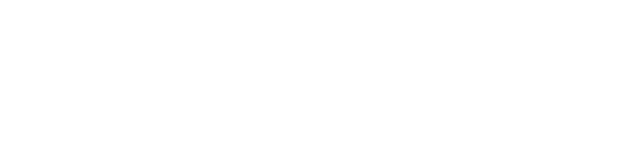
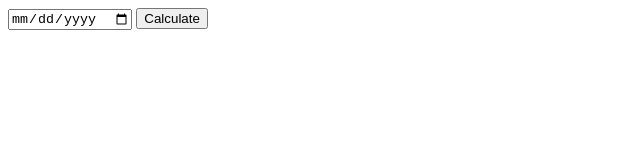
Before and after one commit to jemychen/AgeCalculator, a plain HTML site: page index.html in a window 1280 px wide. Shown: the whole page, without its empty margins (0-640 px from the left). Drawn offline with Linux system fonts and the light colour scheme.

Commit message:
Added initial button

```diff
--- a/index.html
+++ b/index.html
@@ -1,12 +1,16 @@
 <!DOCTYPE html>
 <html lang="en">
 <head>
-    <meta charset="UTF-8">
-    <meta http-equiv="X-UA-Compatible" content="IE=edge">
-    <meta name="viewport" content="width=device-width, initial-scale=1.0">
     <title>Document</title>
 </head>
 <body>
-
+    <main>
+        <div class="box">
+            <div class="inner-box">
+                <input type="date" class="date"/>
+                <button class="calculate">Calculate</button>
+            </div>
+        </div>
+    </main>
 </body>
 </html>
```
